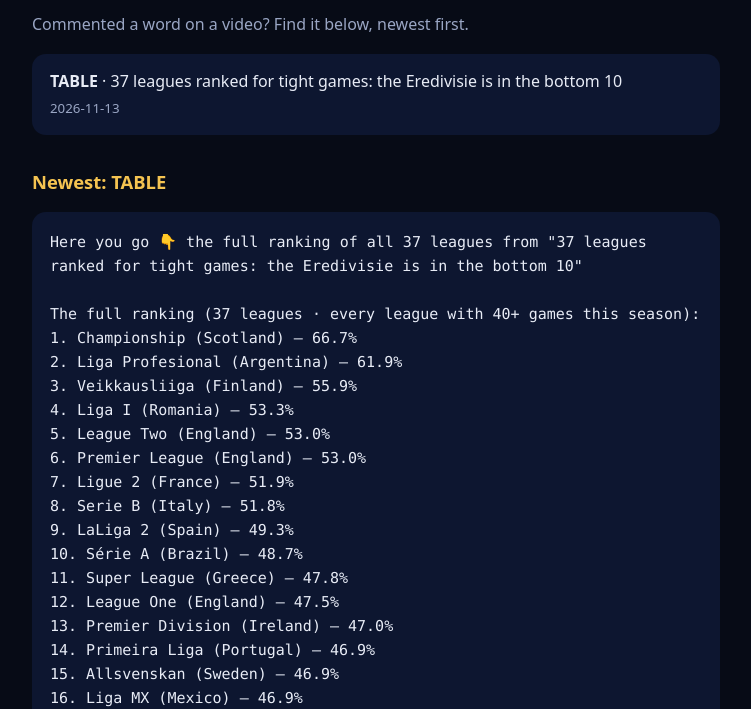
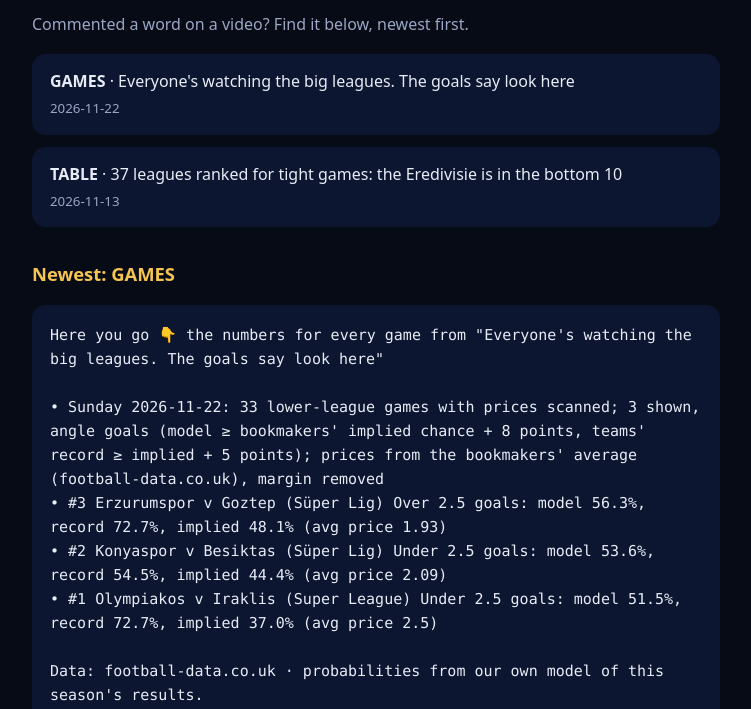
Before and after one commit to Ghostilly/dogscore, a plain HTML site: page lists/index.html in a window 1280 px wide. Shown: the part 91-800 px from the top of the page, without its empty margins (264-1015 px from the left). Drawn offline with Linux system fonts and the light colour scheme.

Commit message:
List: Everyone's watching the big leagues. The goals say look here

```diff
--- a/lists/index.html
+++ b/lists/index.html
@@ -3,58 +3,12 @@
 <title>DogScore lists</title><link rel="stylesheet" href="../style.css">
 <style>pre{white-space:pre-wrap;font:15px/1.6 ui-monospace,Menlo,monospace;background:var(--card);padding:18px;border-radius:14px}
 .item{display:block;background:var(--card);border-radius:14px;padding:14px 18px;margin:12px 0;text-decoration:none;color:var(--text)}.item small{color:var(--muted)}</style></head>
-<body><main><h1><b>Your</b> lists</h1><p class="muted">Commented a word on a video? Find it below, newest first.</p><a class="item" href="cta-test-map.html"><b>TABLE</b> · 37 leagues ranked for tight games: the Eredivisie is in the bottom 10<br><small>2026-11-13</small></a><h2>Newest: TABLE</h2><pre>Here you go 👇 the full ranking of all 37 leagues from "37 leagues ranked for tight games: the Eredivisie is in the bottom 10"
+<body><main><h1><b>Your</b> lists</h1><p class="muted">Commented a word on a video? Find it below, newest first.</p><a class="item" href="e5031dbe-af66-4428-9d58-ca70b0117be8.html"><b>GAMES</b> · Everyone's watching the big leagues. The goals say look here<br><small>2026-11-22</small></a><a class="item" href="cta-test-map.html"><b>TABLE</b> · 37 leagues ranked for tight games: the Eredivisie is in the bottom 10<br><small>2026-11-13</small></a><h2>Newest: GAMES</h2><pre>Here you go 👇 the numbers for every game from "Everyone's watching the big leagues. The goals say look here"
 
-The full ranking (37 leagues · every league with 40+ games this season):
-1. Championship (Scotland) — 66.7%
-2. Liga Profesional (Argentina) — 61.9%
-3. Veikkausliiga (Finland) — 55.9%
-4. Liga I (Romania) — 53.3%
-5. League Two (England) — 53.0%
-6. Premier League (England) — 53.0%
-7. Ligue 2 (France) — 51.9%
-8. Serie B (Italy) — 51.8%
-9. LaLiga 2 (Spain) — 49.3%
-10. Série A (Brazil) — 48.7%
-11. Super League (Greece) — 47.8%
-12. League One (England) — 47.5%
-13. Premier Division (Ireland) — 47.0%
-14. Primeira Liga (Portugal) — 46.9%
-15. Allsvenskan (Sweden) — 46.9%
-16. Liga MX (Mexico) — 46.9%
-17. LaLiga (Spain) — 44.5%
-18. Superliga (Denmark) — 44.0%
-19. Ligue 1 (France) — 43.3%
-20. J1 League (Japan) — 42.9%
-21. Premiership (Scotland) — 42.7%
-22. 2. Bundesliga (Germany) — 42.4%
-23. Super League (China) — 40.8%
-24. Süper Lig (Türkiye) — 40.4%
-25. Serie A (Italy) — 40.0%
-26. League One (Scotland) — 39.1%
-27. Ekstraklasa (Poland) — 38.7%
-28. Championship (England) — 37.8%
-29. League Two (Scotland) — 36.9%
-30. National League (England) — 36.5%
-31. Pro League (Belgium) — 36.4%
-32. Eliteserien (Norway) — 36.1%
-33. MLS (USA) — 35.9%
-34. Bundesliga (Austria) — 34.7%
-35. Bundesliga (Germany) — 29.6%
-36. Eredivisie (Netherlands) — 27.8%
-37. Super League (Switzerland) — 25.6%
-
-Also in the video:
-• Eredivisie under 2.5 goals 27.8% → 36 of 37
-• Finland Veikkausliiga: under 2.5 goals 55.9% (#3 of 37)
-• Deportivo Riestra (Liga Profesional): 2 goals or fewer in 27 of 32
-• Argentina Liga Profesional: under 2.5 goals 61.9% (#2 of 37)
-• Dunfermline (Championship): 2 goals or fewer in 13 of 14
-• Scotland Championship: under 2.5 goals 66.7% (#1 of 37)
-• Eredivisie top two by points: PSV Eindhoven 2/12, Feyenoord 4/12 (2 goals or fewer)
-• Walsall draws 7/13
-• Draws: England League Two 32.9%, Italy Serie B 31.8%, Ireland Premier Division 30.4%; least Türkiye Süper Lig 16.2%
-• First-half share of goals: Scotland Premiership 52.8% (75 games); leagues above 50%: Premiership Scotland, Championship Scotland
+• Sunday 2026-11-22: 33 lower-league games with prices scanned; 3 shown, angle goals (model ≥ bookmakers' implied chance + 8 points, teams' record ≥ implied + 5 points); prices from the bookmakers' average (football-data.co.uk), margin removed
+• #3 Erzurumspor v Goztep (Süper Lig) Over 2.5 goals: model 56.3%, record 72.7%, implied 48.1% (avg price 1.93)
+• #2 Konyaspor v Besiktas (Süper Lig) Under 2.5 goals: model 53.6%, record 54.5%, implied 44.4% (avg price 2.09)
+• #1 Olympiakos v Iraklis (Super League) Under 2.5 goals: model 51.5%, record 72.7%, implied 37.0% (avg price 2.5)
 
 Data: football-data.co.uk · probabilities from our own model of this season's results.
 18+ only. Stats show what has happened, they do not guarantee results. Not betting advice. If gambling stops being fun, get free help: BeGambleAware.org (UK) or your local support line.</pre><footer><a href="../index.html">DogScore</a> · 18+ only · stats, not a guarantee · not betting advice</footer></main></body></html>
--- a/lists/index.json
+++ b/lists/index.json
@@ -1,4 +1,10 @@
 [
+ {
+  "id": "e5031dbe-af66-4428-9d58-ca70b0117be8",
+  "title": "Everyone's watching the big leagues. The goals say look here",
+  "word": "GAMES",
+  "at": "2026-11-22T18:53:42.723Z"
+ },
  {
   "id": "cta-test-map",
   "title": "37 leagues ranked for tight games: the Eredivisie is in the bottom 10",
```
Also changed, not shown: lists/e5031dbe-af66-4428-9d58-ca70b0117be8.html (added, +14 -0 lines).
